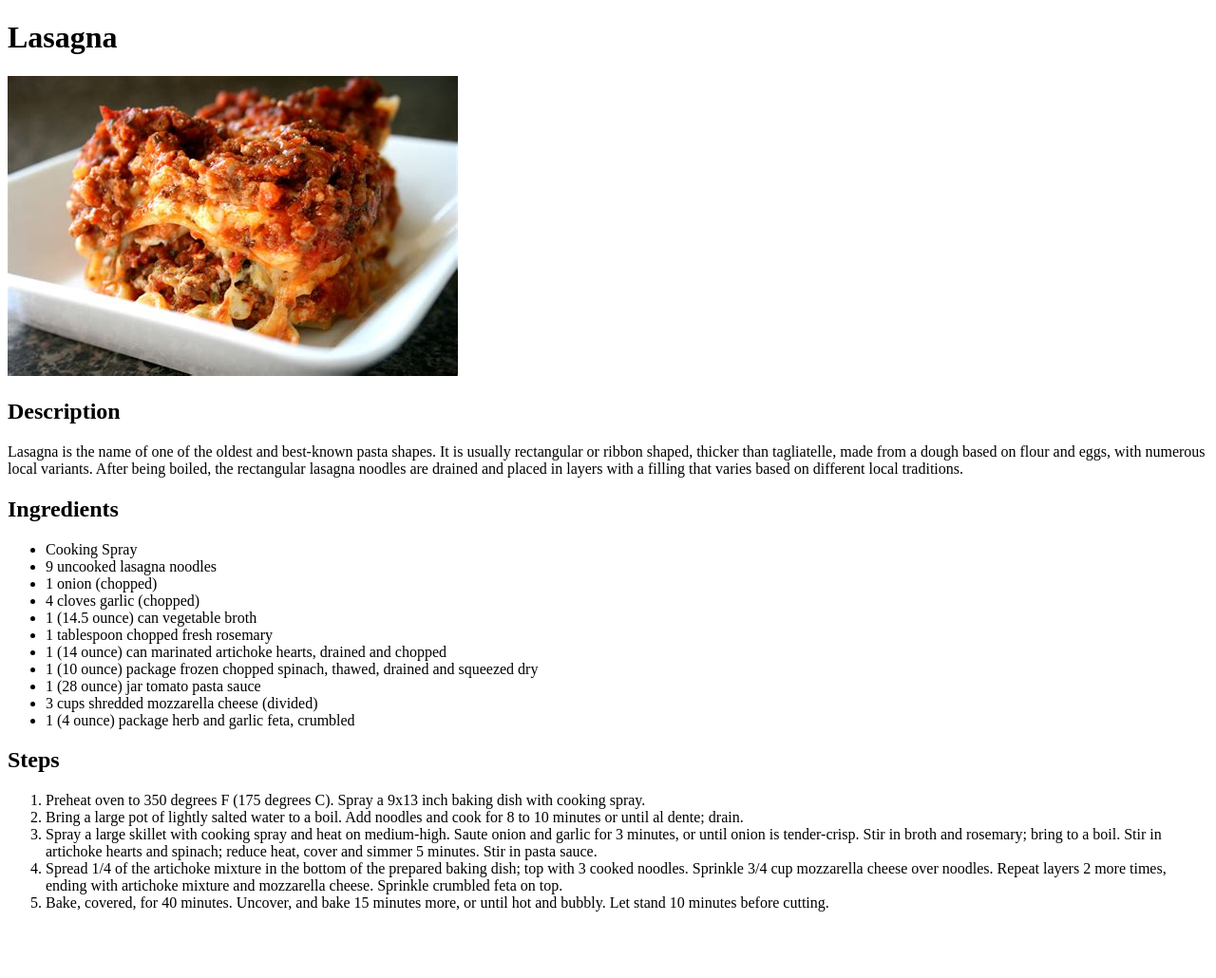
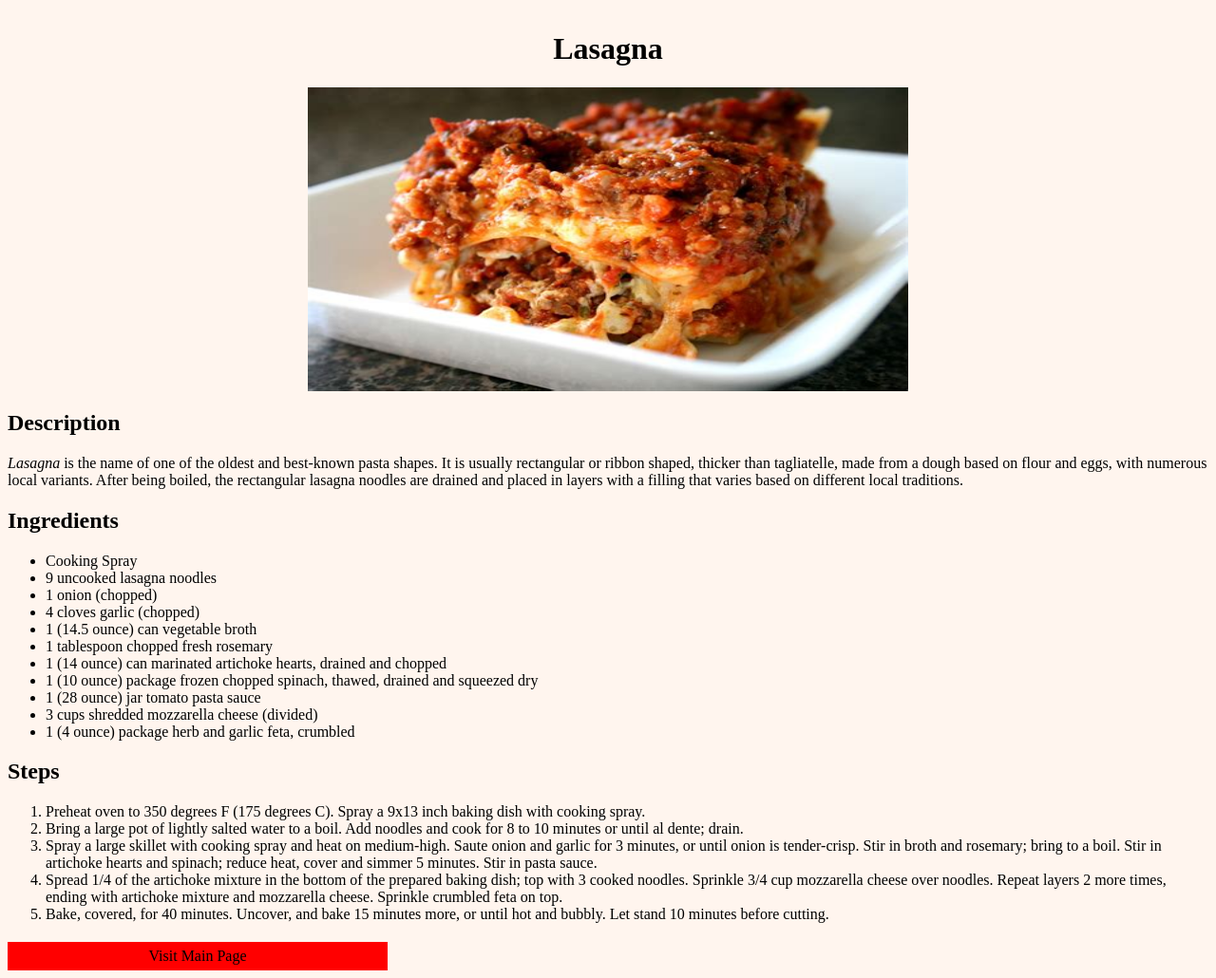
Before and after one commit to abhishekajs/Food-Recipe, a plain HTML site: page resources/lasagna.html in a window 1280 px wide. Shown: the whole page at 95% size. Before the commit the page ends 976 px from the top, so only its background shows below. Drawn offline with Linux system fonts and the light colour scheme.

Commit message:
Completed Whole Structure

```diff
--- a/resources/lasagna.html
+++ b/resources/lasagna.html
@@ -5,19 +5,20 @@
     <meta http-equiv="X-UA-Compatible" content="IE=edge" />
     <meta name="viewport" content="width=device-width, initial-scale=1.0" />
     <title>Lasagna</title>
+    <link rel="stylesheet" href="../styles.css" />
   </head>
   <body>
-
-    <h1>Lasagna</h1>
-    <img src="lasagna.jpg" alt="Lasagna">
+    <h1 class="recipe_heading">Lasagna</h1>
+    <img src="lasagna.jpg" alt="Lasagna" class="main_img" />
 
     <h2>Description</h2>
     <p>
-      Lasagna is the name of one of the oldest and best-known pasta shapes. It
-      is usually rectangular or ribbon shaped, thicker than tagliatelle, made
-      from a dough based on flour and eggs, with numerous local variants. After
-      being boiled, the rectangular lasagna noodles are drained and placed in
-      layers with a filling that varies based on different local traditions.
+      <em>Lasagna</em> is the name of one of the oldest and best-known pasta
+      shapes. It is usually rectangular or ribbon shaped, thicker than
+      tagliatelle, made from a dough based on flour and eggs, with numerous
+      local variants. After being boiled, the rectangular lasagna noodles are
+      drained and placed in layers with a filling that varies based on different
+      local traditions.
     </p>
 
     <h2>Ingredients</h2>
@@ -65,6 +66,6 @@
         until hot and bubbly. Let stand 10 minutes before cutting.
       </li>
     </ol>
-
-</body>
+    <a class="button_a" href="../index.html">Visit Main Page</a>
+  </body>
 </html>
--- /dev/null
+++ b/styles.css
@@ -0,0 +1,59 @@
+* {
+  background-color: seashell;
+  font-family: "Nunito";
+}
+
+.title {
+  font-size: 60px;
+  line-height: 62px;
+  display: flex;
+  margin: 20px;
+  align-content: center;
+  justify-content: center;
+  font-weight: 400;
+}
+
+a {
+  text-decoration: none;
+  color: #092b49;
+  font-weight: 400;
+}
+
+.button_a {
+  display: flex;
+  align-content: center;
+  margin-top: 20px;
+  justify-content: center;
+  height: 30px;
+  width: 400px;
+  line-height: 30px;
+  color: black;
+  background-color: red;
+}
+
+.main_img {
+  display: block;
+  margin-left: auto;
+  margin-right: auto;
+  width: 50%;
+  height: 20rem;
+}
+
+.menu {
+  display: flex;
+  flex-direction: column;
+}
+
+.menu_spacing {
+  margin-top: 8px;
+  display: flex;
+  align-content: center;
+  justify-content: center;
+}
+
+.recipe_heading {
+  display: flex;
+  padding-top: 12px;
+  align-content: center;
+  justify-content: center;
+}
```
Also changed, not shown: index.html (+24 -4 lines), resources/butter-chicken.html (+13 -4 lines), resources/turkey-kofta-kebab.html (+4 -2 lines).
